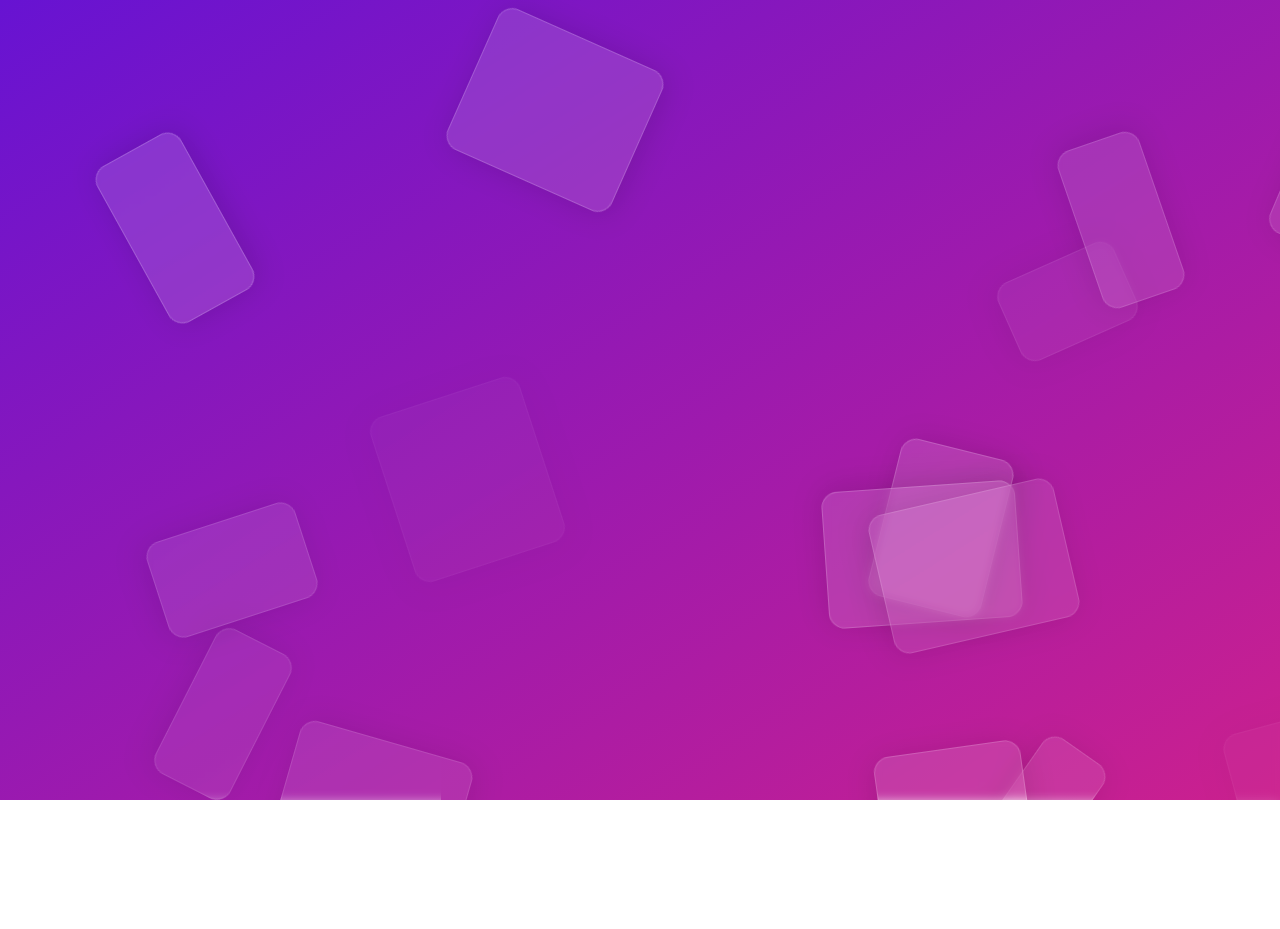
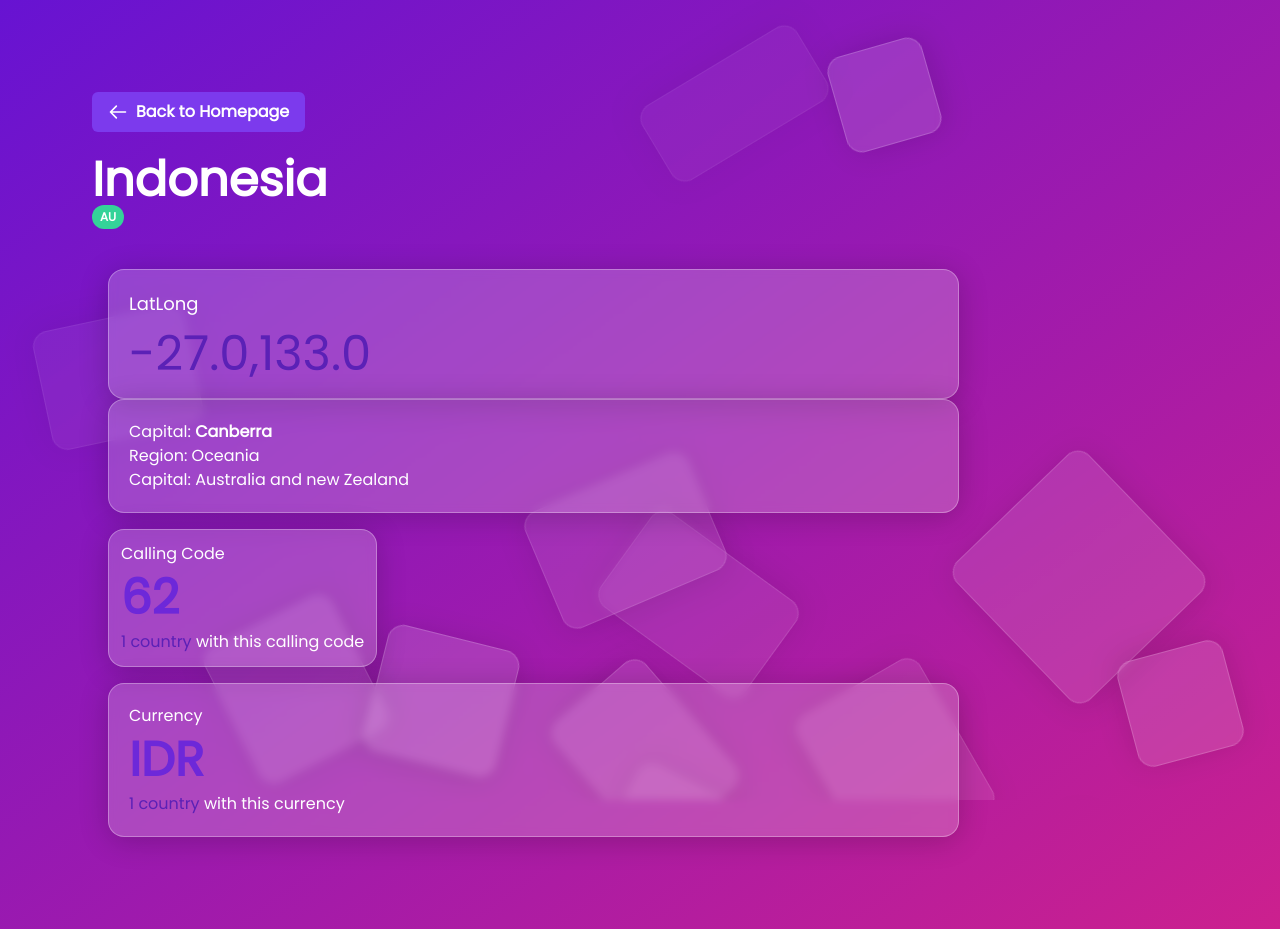
Before and after one commit to SyafiqGhiyats/recruitment-test-3, a Vue app: page /detail/1 in a window 1280 px wide. Before the commit the page ends 800 px from the top, so only its background shows below. Built offline with nearby package versions, Linux system fonts and the light colour scheme.

Commit message:
Making blueprint for route detail

```diff
--- a/package.json
+++ b/package.json
@@ -22,6 +22,7 @@
     "@vue/cli-service": "~4.5.0",
     "@vue/eslint-config-prettier": "^6.0.0",
     "autoprefixer": "^9",
+    "axios": "^0.18.0",
     "babel-eslint": "^10.1.0",
     "eslint": "^6.7.2",
     "eslint-plugin-prettier": "^3.3.1",
@@ -31,6 +32,7 @@
     "prettier": "^2.2.1",
     "sass-loader": "^8.0.2",
     "tailwindcss": "npm:@tailwindcss/postcss7-compat",
+    "vue-cli-plugin-axios": "~0.0.4",
     "vue-template-compiler": "^2.6.11"
   }
 }
--- a/src/App.vue
+++ b/src/App.vue
@@ -1,5 +1,5 @@
 <template>
-  <div class="app min-h-screen">
+  <div class="app p-3 min-h-screen">
     <div
       v-for="i in 20"
       :key="i"
@@ -17,9 +17,9 @@
         }"
       ></div>
     </div>
-    <div class="max-w-2xl mx-auto">
-      <router-view />
-    </div>
+    <!-- <div class=""> -->
+    <router-view />
+    <!-- </div> -->
   </div>
 </template>
 <script>
--- a/src/components/AutoComplete.vue
+++ b/src/components/AutoComplete.vue
@@ -1,12 +1,12 @@
 <template>
-  <div class="w-full">
+  <div class="w-full relative">
     <div class="input-box">
       <input
         type="text"
         ref="input"
         @input="onInput"
         @focus="inputFocused = true"
-        @blur="inputFocused = false"
+        @blur="blur"
         class="input glass"
         placeholder="Search Country..."
       />
@@ -41,19 +41,40 @@
         </svg>
       </span>
     </div>
-    <ul class="glass w-full overflow-x-hidden overflow-y-auto mt-2 max-h-72">
-      <slot name="list" :items="items"></slot>
+    <ul
+      v-if="inputFocused"
+      class="
+        glass
+        w-full
+        overflow-x-hidden
+        absolute
+        overflow-y-auto
+        mt-2
+        max-h-72
+      "
+    >
       <li
-        v-for="(item, i) in items"
+        v-for="(item, i) in countries"
         :key="i"
-        @click="select(i)"
-        class="hover:bg-white text-lg cursor-pointer hover:bg-opacity-10 p-3"
+        class="hover:bg-white text-lg cursor-pointer hover:bg-opacity-10"
       >
-        {{ item }}
+        <router-link
+          class="w-full h-full p-3 block"
+          :to="`detail/${encodeURI(item)}`"
+        >
+          {{ item }}
+        </router-link>
       </li>
       <li
-        v-if="inputFocused"
-        class="hover:bg-white text-lg cursor-pointer hover:bg-opacity-10 p-3"
+        v-if="!countries.length"
+        class="
+          hover:bg-white
+          text-lg
+          transition
+          cursor-pointer
+          hover:bg-opacity-10
+          p-3
+        "
       >
         No data available
       </li>
@@ -63,28 +84,43 @@
 
 <script>
 import { debounce } from "lodash";
+import axios from "axios";
 export default {
   name: "AutoComplete",
-  model: { prop: "value", event: "input" },
-  props: {
-    value: String,
-    loading: Boolean,
-    items: Array,
-  },
+  props: {},
   data: () => ({
+    loading: false,
+    countries: [],
     inputFocused: false,
   }),
   methods: {
-    onInput: debounce(function (e) {
-      this.$emit("input", e.target.value);
+    blur() {
+      setTimeout(() => {
+        this.inputFocused = false;
+      }, 300);
+    },
+    onInput: debounce(async function (e) {
+      //eslint-disable-next-line
+      const value = e.target.value;
+      this.loading = true;
+      try {
+        const { data } = await axios.get(
+          `https://restcountries.eu/rest/v2/name/${value}`
+        );
+        this.countries = [];
+        data.forEach((country) => {
+          this.countries.length < 5 && this.countries.push(country.name);
+        });
+      } catch {
+        this.countries = [];
+      } finally {
+        this.loading = false;
+      }
     }, 500),
-    select(item) {
-      console.log(item);
-    },
   },
   computed: {
-    showNoData() {
-      return this.$refs.input ? true : false;
+    showList() {
+      return this.inputFocused;
     },
   },
 };
--- a/src/main.js
+++ b/src/main.js
@@ -1,4 +1,5 @@
 import Vue from "vue";
+import "./plugins/axios";
 import App from "./App.vue";
 import router from "./router";
 import store from "./store";
--- /dev/null
+++ b/src/plugins/axios.js
@@ -0,0 +1,61 @@
+"use strict";
+
+import Vue from "vue";
+import axios from "axios";
+
+// Full config:  https://github.com/axios/axios#request-config
+axios.defaults.baseURL = 'https://restcountries.eu/rest/v2/';
+// axios.defaults.headers.common['Authorization'] = AUTH_TOKEN;
+// axios.defaults.headers.post['Content-Type'] = 'application/x-www-form-urlencoded';
+
+let config = {
+  // baseURL: process.env.baseURL || process.env.apiUrl || ""
+  // timeout: 60 * 1000, // Timeout
+  // withCredentials: true, // Check cross-site Access-Control
+};
+
+const _axios = axios.create(config);
+
+_axios.interceptors.request.use(
+  function (config) {
+    // Do something before request is sent
+    return config;
+  },
+  function (error) {
+    // Do something with request error
+    return Promise.reject(error);
+  }
+);
+
+// Add a response interceptor
+_axios.interceptors.response.use(
+  function (response) {
+    // Do something with response data
+    return response;
+  },
+  function (error) {
+    // Do something with response error
+    return Promise.reject(error);
+  }
+);
+
+Plugin.install = function (Vue) {
+  Vue.axios = _axios;
+  window.axios = _axios;
+  Object.defineProperties(Vue.prototype, {
+    axios: {
+      get() {
+        return _axios;
+      },
+    },
+    $axios: {
+      get() {
+        return _axios;
+      },
+    },
+  });
+};
+
+Vue.use(Plugin);
+
+export default Plugin;
--- a/src/router/index.js
+++ b/src/router/index.js
@@ -1,6 +1,5 @@
 import Vue from "vue";
 import VueRouter from "vue-router";
-import Home from "../views/Home.vue";
 
 Vue.use(VueRouter);
 
@@ -8,16 +7,15 @@ const routes = [
   {
     path: "/",
     name: "Home",
-    component: Home,
+    component: () =>
+      import("../views/Home.vue"),
+
   },
   {
-    path: "/about",
-    name: "About",
-    // route level code-splitting
-    // this generates a separate chunk (about.[hash].js) for this route
-    // which is lazy-loaded when the route is visited.
+    path: "/detail/:country",
+    name: "Detail",
     component: () =>
-      import(/* webpackChunkName: "about" */ "../views/About.vue"),
+      import("../views/Detail.vue"),
   },
 ];
 
--- a/src/styles/main.scss
+++ b/src/styles/main.scss
@@ -20,10 +20,7 @@ html {
 .title {
     position: relative;
     margin-bottom: 1.5rem;
-    & h1 {
-        font-size: 3rem;
-    }
-    & > .glass {
+    & .glass {
         inset: 0 2rem;
         backdrop-filter: blur(1px);
         border-radius: 8px;
--- a/src/views/About.vue
+++ /dev/null
@@ -1,5 +0,0 @@
-<template>
-  <div class="about">
-    <h1>This is an about page</h1>
-  </div>
-</template>
--- /dev/null
+++ b/src/views/Detail.vue
@@ -0,0 +1,96 @@
+<template>
+  <div class="p-2 sm:p-16 xl:p-20 relative">
+    <button
+      class="
+        bg-purple-600
+        inline-flex
+        hover:bg-purple-500
+        font-bold
+        justify-center
+        items-center
+        py-2
+        px-4
+        rounded-md
+      "
+    >
+      <svg
+        xmlns="http://www.w3.org/2000/svg"
+        class="h-5 w-5 mr-2"
+        fill="none"
+        viewBox="0 0 24 24"
+        stroke="currentColor"
+      >
+        <path
+          stroke-linecap="round"
+          stroke-linejoin="round"
+          stroke-width="2"
+          d="M10 19l-7-7m0 0l7-7m-7 7h18"
+        />
+      </svg>
+      Back to Homepage
+    </button>
+    <h1 class="text-5xl font-bold mt-6">Indonesia</h1>
+    <span
+      class="
+        inline-block
+        rounded-full
+        bg-green-400
+        px-2
+        py-1
+        text-xs
+        font-bold
+        mr-3
+      "
+    >
+      AU
+    </span>
+    <div
+      class="mx-4 mt-10 flex justify-between flex-wrap flex-col md:flex-row"
+      style="flex-basis: 50%"
+    >
+      <div class="w-full wrapper lg:1/2">
+        <div class="p-3 lg:p-5 glass w-full lg:w-4/5">
+          <p class="text-lg">LatLong</p>
+          <h2 class="text-5xl text-purple-800 mt-3">-27.0,133.0</h2>
+        </div>
+      </div>
+      <div class="w-full wrapper lg:1/2 mt-4 md:mt-0">
+        <div class="p-3 lg:p-5 glass w-full lg:w-4/5">
+          <p>Capital: <span class="font-semibold">Canberra</span></p>
+          <p>Region: Oceania</p>
+          <p>Capital: Australia and new Zealand</p>
+        </div>
+      </div>
+      <div class="glass p-3 mt-4">
+        <p>Calling Code</p>
+        <h1 class="text-5xl font-bold my-2 text-purple-700">62</h1>
+        <p>
+          <span class="text-purple-800">1 country</span>
+          with this calling code
+        </p>
+      </div>
+      <div class="w-full wrapper lg:1/2 mt-4">
+        <div class="p-3 lg:p-5 glass w-full lg:w-4/5">
+          <p>Currency</p>
+          <h1 class="text-5xl font-bold my-2 text-purple-700">IDR</h1>
+          <p>
+            <span class="text-purple-800">1 country</span>
+            with this currency
+          </p>
+        </div>
+      </div>
+    </div>
+  </div>
+</template>
+
+<script>
+export default {};
+</script>
+
+<style lang="scss">
+@screen md {
+  .wrapper {
+    width: 48%;
+  }
+}
+</style>
--- a/src/views/Home.vue
+++ b/src/views/Home.vue
@@ -1,11 +1,11 @@
 <template>
-  <div class="center min-h-screen p-3">
+  <div class="flex items-center pt-40 flex-col min-h-screen max-w-2xl mx-auto">
     <div class="title">
-      <h1 class="text-3xl">Country</h1>
+      <h1 class="text-5xl font-bold">Country</h1>
       <div class="glass absolute"></div>
     </div>
 
-    <auto-complete v-model="text"></auto-complete>
+    <auto-complete></auto-complete>
   </div>
 </template>
 
```
Also changed, not shown: src/util/helpers.js (+5 -5 lines), 1 other file (tests, documents, lock files or other folders).
